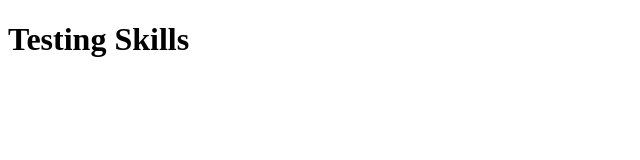
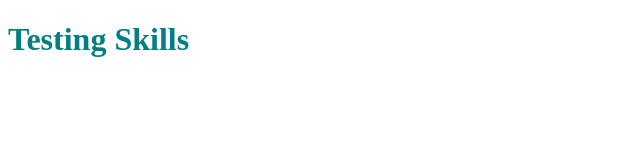
Before and after one commit to NyMeRose/fizzleFuzz, a plain HTML site: page index.html in a window 1280 px wide. Shown: the whole page, without its empty margins (0-640 px from the left). Drawn offline with Linux system fonts and the light colour scheme.

Commit message:
adding styles to index

```diff
--- a/index.html
+++ b/index.html
@@ -4,6 +4,7 @@
     <meta charset="UTF-8">
     <meta name="viewport" content="width=device-width, initial-scale=1.0">
     <title>Document</title>
+    <link rel="stylesheet" href="styles.css">
 </head>
 <body>
     <h1>Testing Skills</h1>
--- /dev/null
+++ b/styles.css
@@ -0,0 +1,4 @@
+h1 {
+    font-weight: bolder;
+    color: teal;
+}
```
